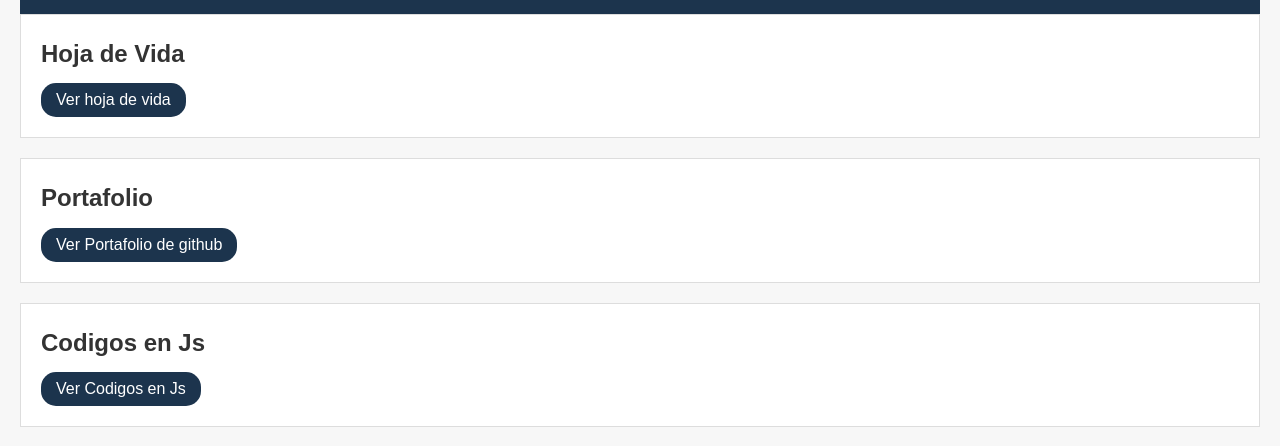
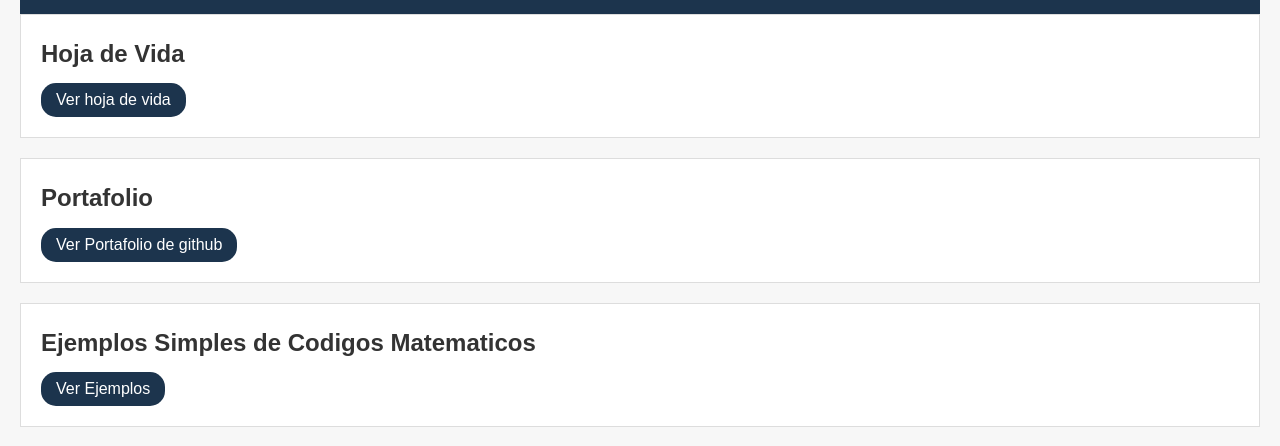
Before and after one commit to martinheler/WEB, a plain HTML site: page Components/index.html in a window 1280 px wide. Shown: the part 162-608 px from the top of the page. Drawn offline with Linux system fonts and the light colour scheme.

```diff
--- a/Components/landing.html
+++ b/Components/index.html
@@ -24,8 +24,8 @@
                 github</button></a>
         </section>
         <section>
-            <h2>Codigos en Js</h2>
-            <a href="matematicas.html"><button>Ver Codigos en Js</button></a>
+            <h2>Ejemplos Simples de Codigos Matematicos</h2>
+            <a href="matematicas.html"><button>Ver Ejemplos</button></a>
         </section>
         <section>
             <h2>Contacto</h2>
```
Also changed, not shown: Components/cv.html (+1 -1 lines), Components/matematicas.html (+1 -1 lines).
